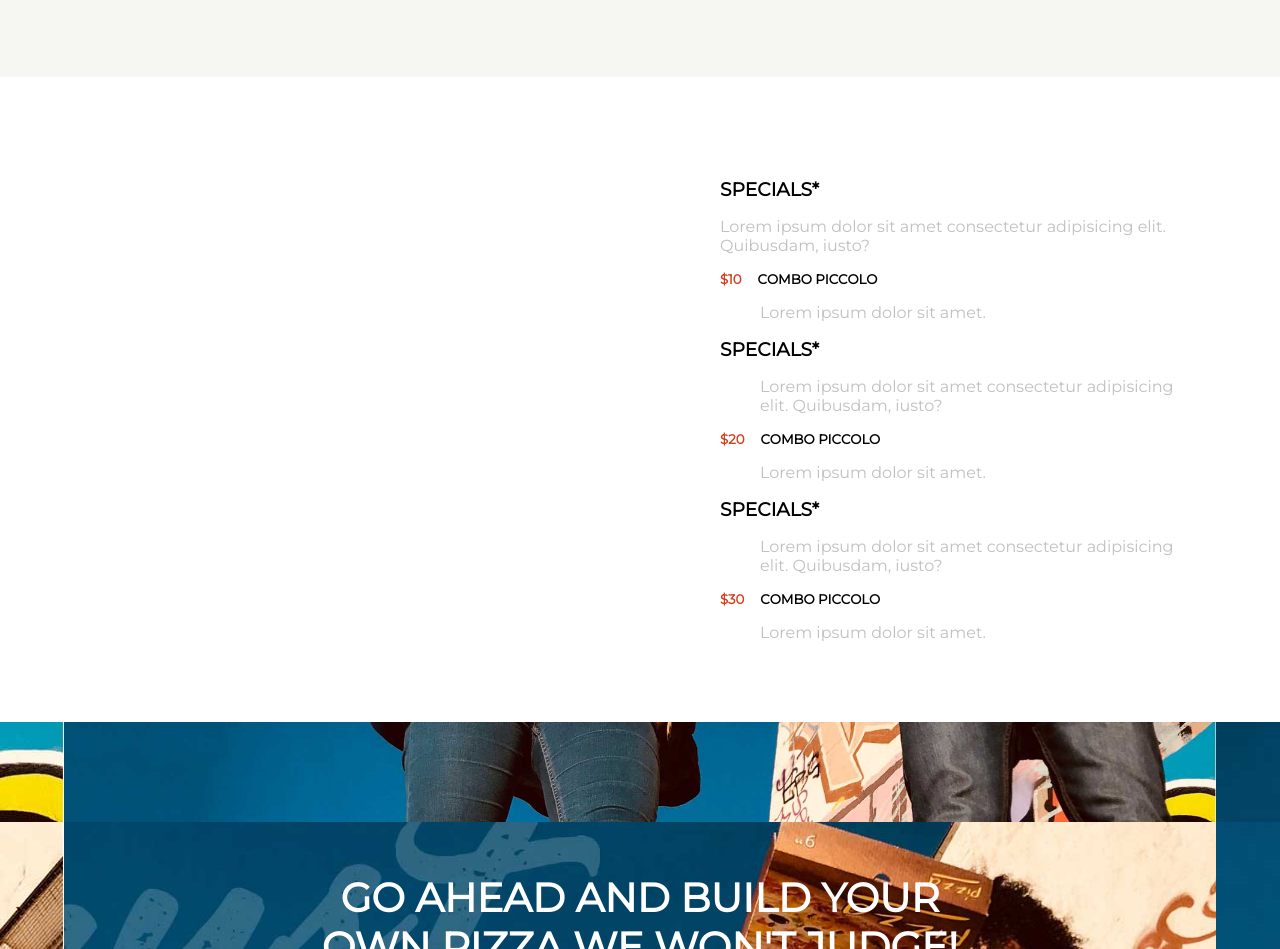
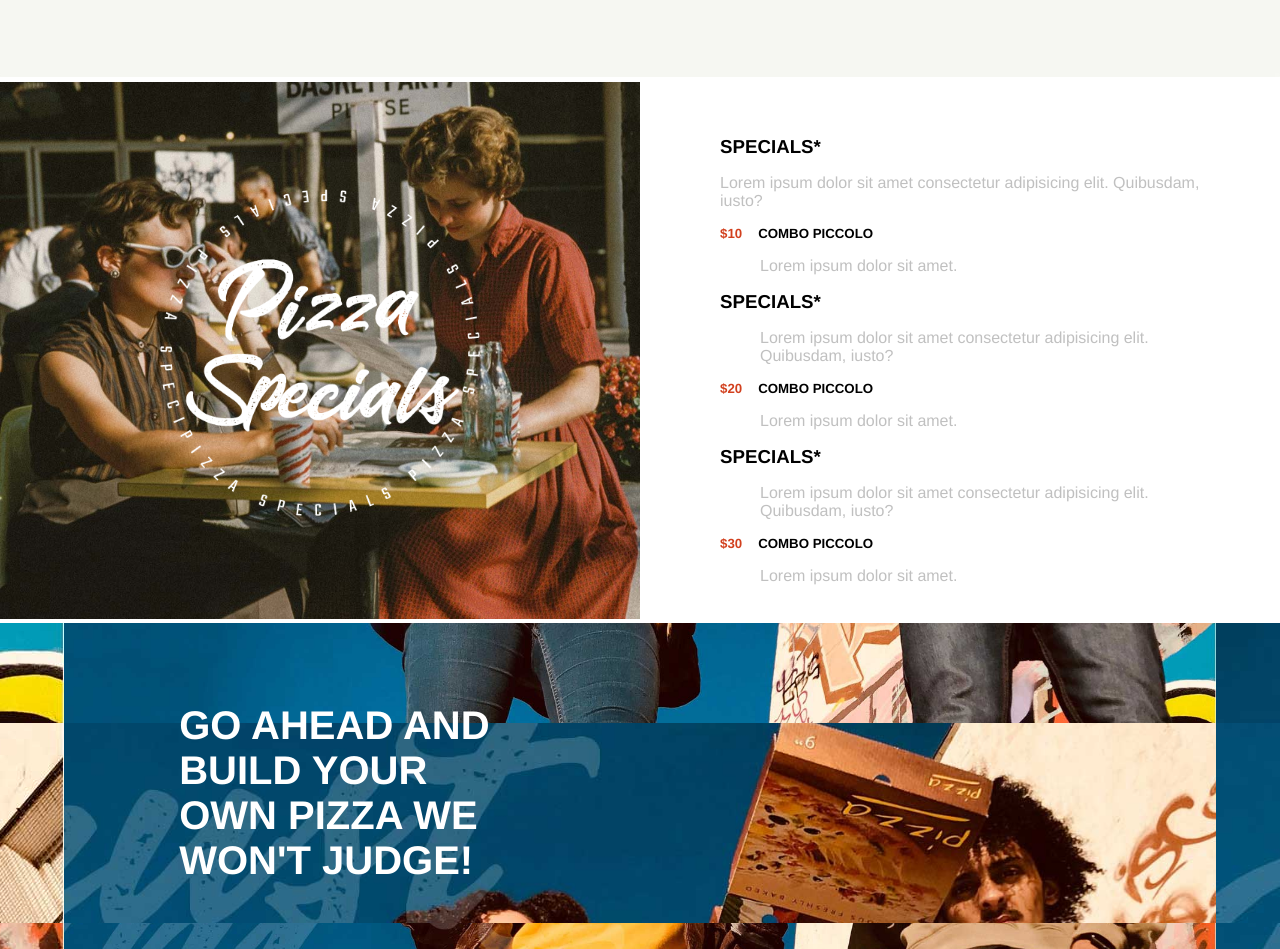
Before and after one commit to alessiogentilezza/proj-html-vuejs, a Vue app: page / in a window 1280 px wide. Shown: the part 983-1932 px from the top of the page. Built offline with nearby package versions, Linux system fonts and the light colour scheme.

Commit message:
migliorata terza section

```diff
--- a/src/components/PageMain.vue
+++ b/src/components/PageMain.vue
@@ -33,8 +33,8 @@
   <section>
     <div class="d-flex">
       <div class="col sx-img">
-        <!-- <img id="img-back" src="/h1-img-4.jpg" alt=""> -->
-        <!-- <img id="img-front" src="/h1-img-7n.png" alt=""> -->
+        <img id="img-back" src="/h1-img-4.jpg" alt="">
+        <img id="img-front" src="/h1-img-7n.png" alt="">
       </div>
       <div class="col dx-txt">
         <h3>SPECIALS*</h3>
@@ -66,7 +66,7 @@
 
       <div class="big sx"></div>
       <div class="big center">
-        <p class="title text-color-white">GO AHEAD AND BUILD YOUR OWN PIZZA WE WON'T JUDGE!</p>
+        <p class="text-color-white">GO AHEAD AND BUILD YOUR OWN PIZZA WE WON'T JUDGE!</p>
       </div>
 
       <div class="big dx"></div>
@@ -159,14 +159,10 @@ h6 {
 
 }
 
-.col.sx-img {
-  background-image: url(/h1-img-4.jpg);
-  background-size: contain;
-  background-repeat: no-repeat;
+.col.dx-txt {
+  padding: 0 5rem;
 
-}
-.col.dx-txt {
-  padding: 5rem;
+
 }
 
 h5 {
@@ -264,6 +260,7 @@ h3 {
 }
 
 .big.center {
+  position: relative;
   background-image: url(/h3-background-img.jpg);
   background-size: 200%;
   background-repeat: no-repeat;
@@ -272,6 +269,11 @@ h3 {
   background-position-y: 15%;
 
   p {
+    position: absolute;
+    z-index: 10;
+    left: 10%;
+    top: -10%;
+    width: 30%;
     font-size: 40px;
     font-weight: bolder;
   }
--- a/src/styles/general.scss
+++ b/src/styles/general.scss
@@ -12,7 +12,8 @@
 }
 
 body {
-    font-family: "Montserrat", sans-serif;
+    // font-family: "Montserrat", sans-serif;
+    font-family: Helvetica, sans-serif
 
 }
 
```
